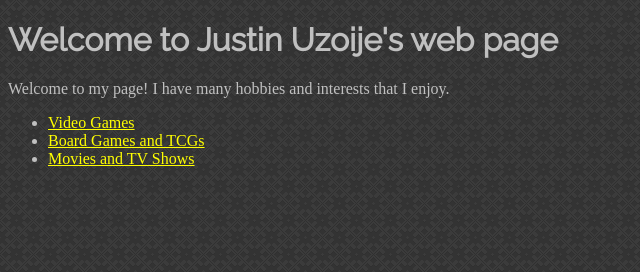
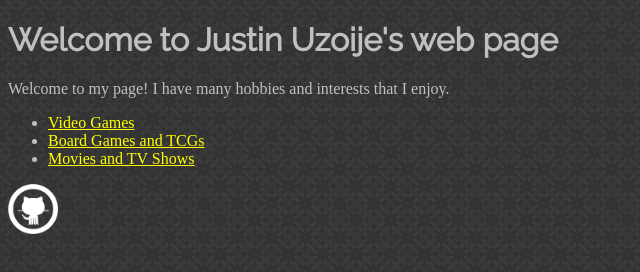
Before and after one commit to justinuzoije/website-CS101, a plain HTML site: page index.html in a window 1280 px wide. Shown: the whole page, without its empty margins (0-640 px from the left). Drawn offline with Linux system fonts and the light colour scheme.

Commit message:
Add github link

```diff
--- a/index.html
+++ b/index.html
@@ -14,5 +14,8 @@
       <li><a href="boardgames.html">Board Games and TCGs</a></li>
       <li><a href="movies.html">Movies and TV Shows</a></li>
     </ul>
+    <a href="https://github.com/justinuzoije"><img src="github.png" alt="GitHub Logo" width="50px">
+    </a>
+
   </body>
 </html>
```
Also changed, not shown: github.png (added).
